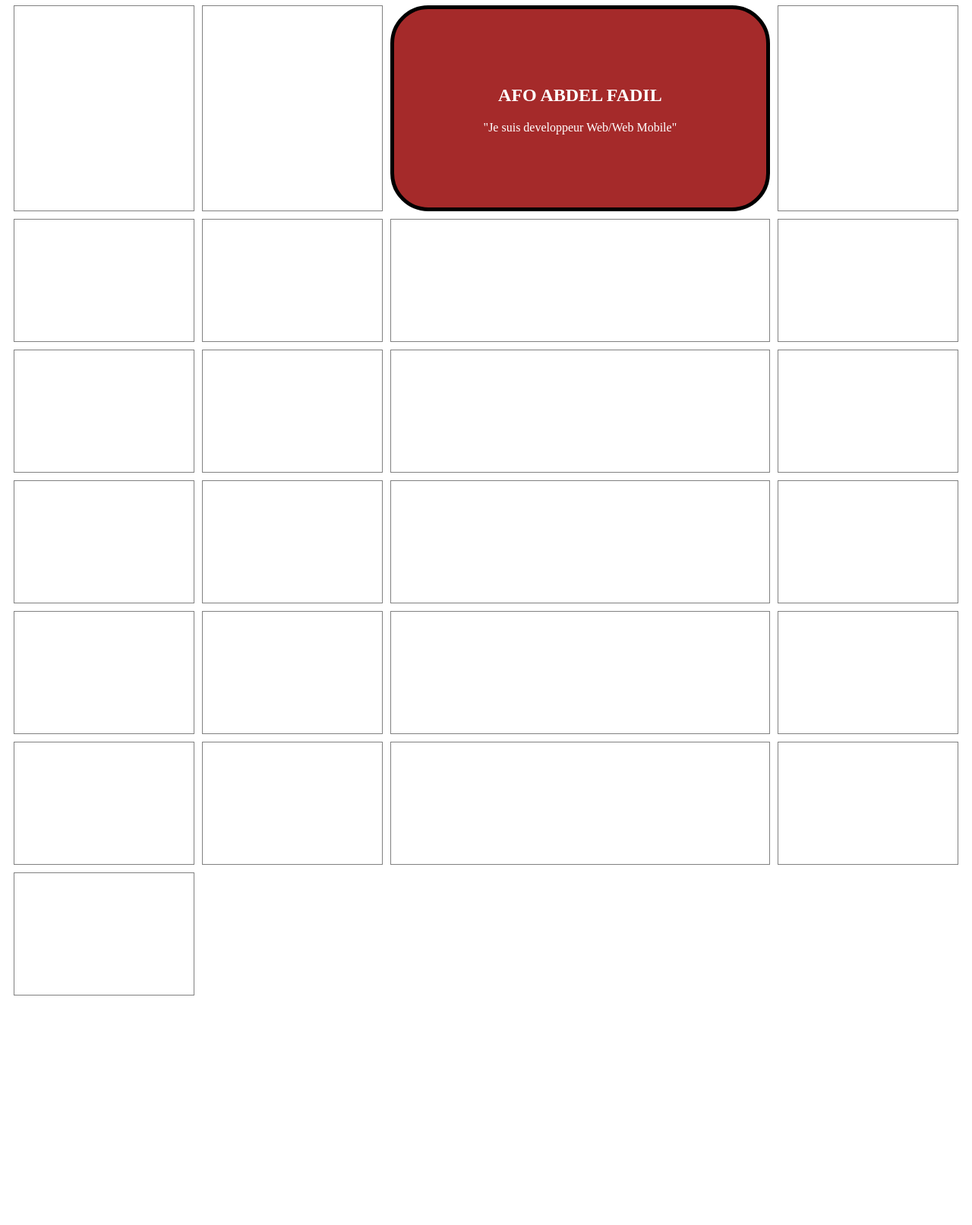
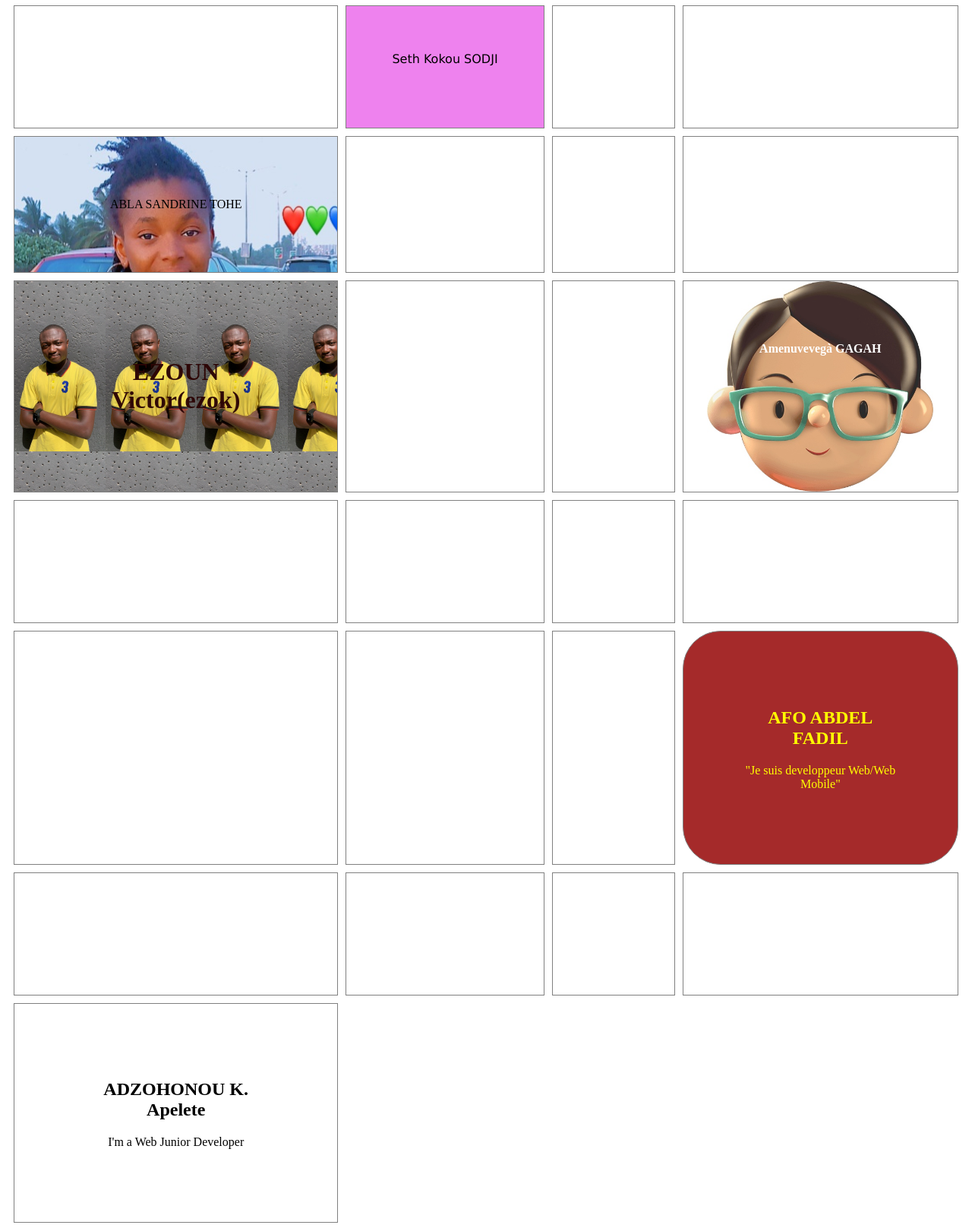
Before and after one commit to ba13malick/PR-DWWM, a plain HTML site: page index.html in a window 1280 px wide. Shown: the part 255-1867 px from the top of the page at 76% size. Before the commit the page ends 1583 px from the top, so only its background shows below. Drawn offline with Linux system fonts and the light colour scheme.

Commit message:
Nouvelle modification
Nouvelle modification - changement de case

```diff
--- a/index.html
+++ b/index.html
@@ -24,24 +24,18 @@
         <div class="grid-item"></div>
         <div class="grid-item"></div>
         <div class="grid-item"></div>
-        <div class="grid-item"></div>
-
-        <!-- modification AFO ABDEL FADIL -->
-        <div class="grid-item" style="background-color: brown;color: white;border-radius: 50px; border: 5px solid black;">
-            <h2>AFO ABDEL FADIL</h2>
-            <p>"Je suis developpeur Web/Web Mobile"</p>
-        </div>
-
+        <div class="grid-item" style="background-color: violet; padding:60px; font-family: Verdana, Geneva, Tahoma, sans-serif;">Seth Kokou SODJI</div>
         <div class="grid-item"></div>
         <div class="grid-item"></div>
+        <div class="grid-item" style="background-image:url(image.jpg);">ABLA SANDRINE TOHE</div>
         <div class="grid-item"></div>
         <!--------------------------------------------------------------------------------------->
         <div class="grid-item"></div>
         <div class="grid-item"></div>
+        <div class="grid-item" style="background-image:url(ezok.jpg); font-size:1rem; background-size:120px;color: rgba(44, 5, 5, 0.979);overflow-y:scroll ;"> <h1>EZOUN Victor(ezok)</h1></div>
         <div class="grid-item"></div>
         <div class="grid-item"></div>
-        <div class="grid-item"></div>
-        <div class="grid-item"></div>
+        <div class="grid-item" style="background-image:url(félicité.jpeg); background-size:contain; background-repeat: no-repeat; background-position:center; color: white; font-weight: bolder;">Amenuvevegà GAGAH</div>
         <div class="grid-item"></div>
         <div class="grid-item"></div>
         <div class="grid-item"></div>
@@ -50,12 +44,15 @@
         <div class="grid-item"></div>
         <div class="grid-item"></div>
         <div class="grid-item"></div>
+        <div class="grid-item" style="background-color: brown;color: yellow;border-radius: 50px;"><h2>AFO ABDEL FADIL</h2><p>"Je suis developpeur Web/Web Mobile"</p></div>
         <div class="grid-item"></div>
         <div class="grid-item"></div>
         <div class="grid-item"></div>
         <div class="grid-item"></div>
-        <div class="grid-item"></div>
-        <div class="grid-item"></div>
+        <div class="grid-item">
+            <h2>ADZOHONOU K. Apelete</h2>
+            <p>I'm a Web Junior Developer</p>
+        </div>
     </div>
 </body>
 </html>
--- a/styles.css
+++ b/styles.css
@@ -15,4 +15,5 @@ h1 {
     padding: 80px;
     text-align: center;
 }
+
 /* Fichier à ne pas modifier. */
```
Also changed, not shown: ezok.jpg (added), félicité.jpeg (added), image.jpg (added).
